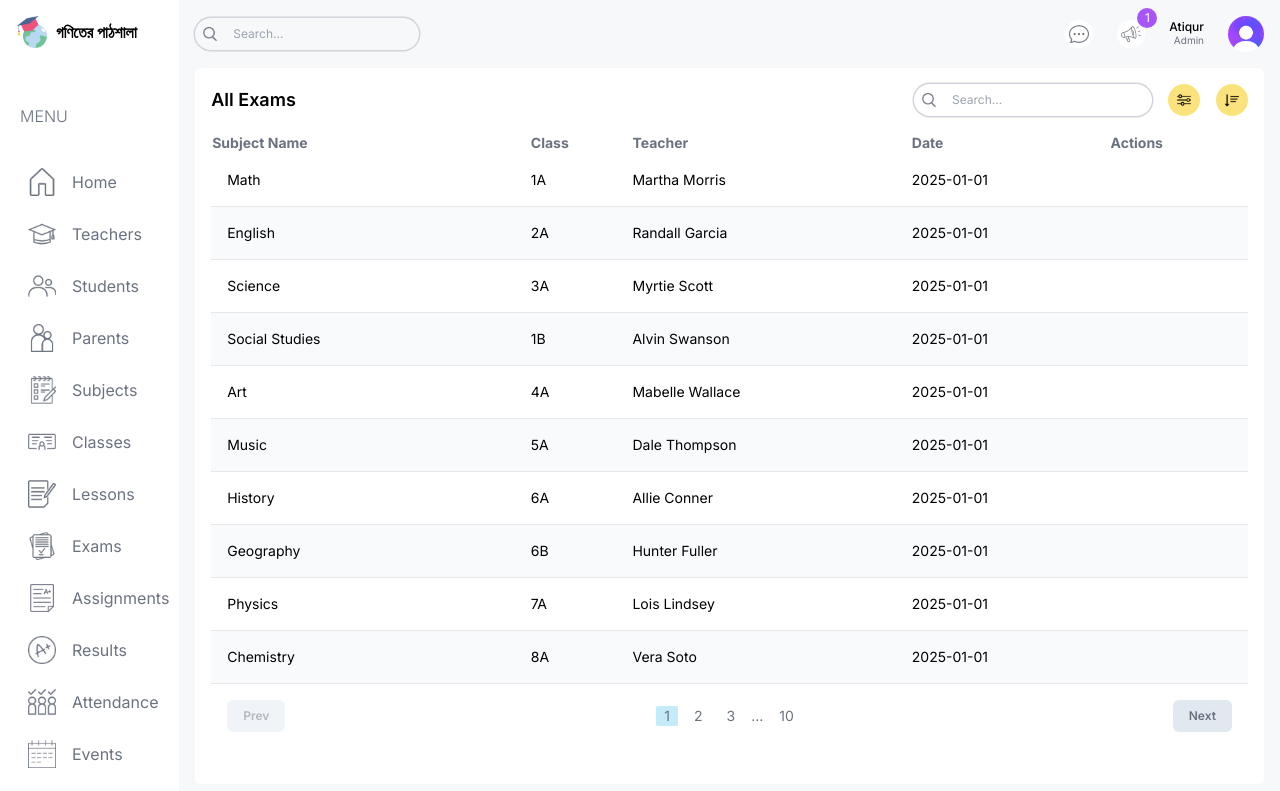
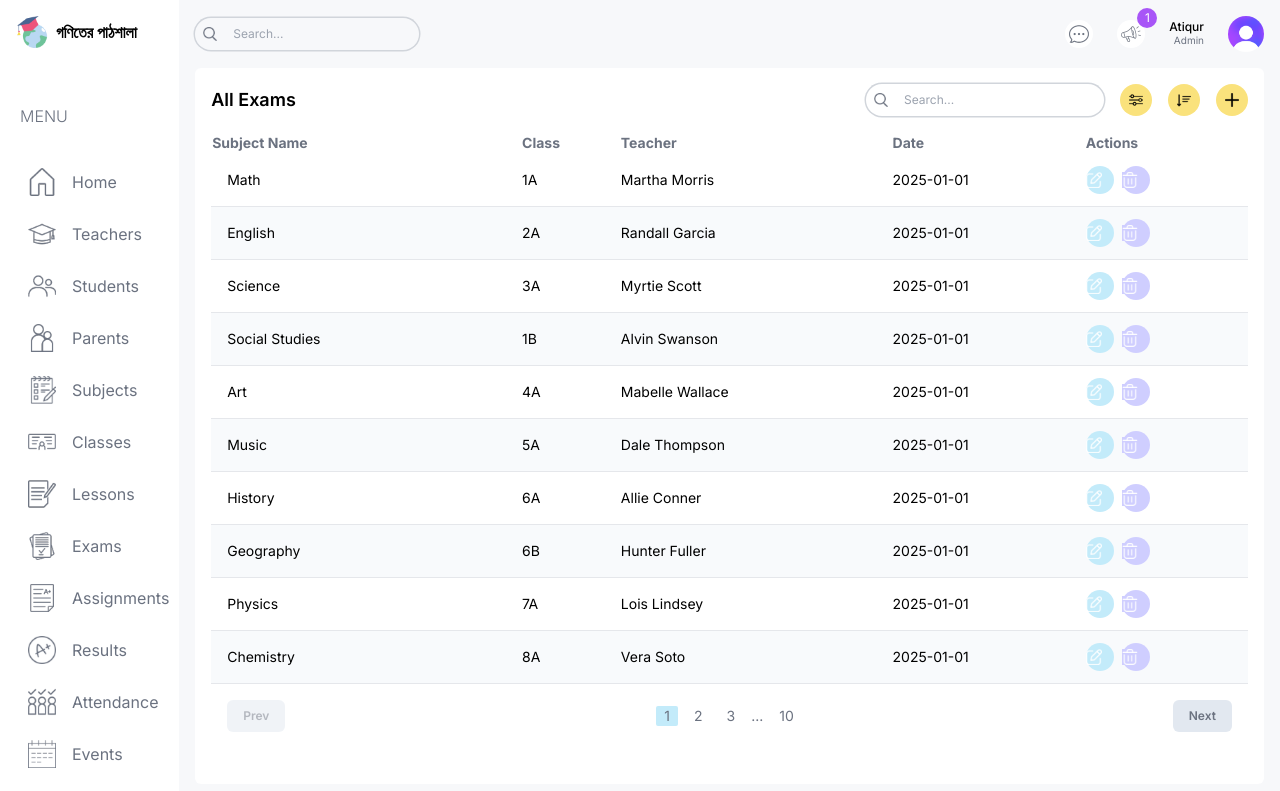
Before and after one commit to theatiq/goniter-pathshala, a Next.js app: page /list/exams in a window 1280 px wide. Shown: the top 791 px of the page. Built offline with nearby package versions, Linux system fonts and the light colour scheme.

Commit message:
Up to assignment list  added.

```diff
--- a/src/app/(dashboard)/list/assignments/page.tsx
+++ b/src/app/(dashboard)/list/assignments/page.tsx
@@ -1,12 +1,20 @@
-import FormModal from "@/components/FormModal";
 import Pagination from "@/components/Pagination";
 import Table from "@/components/Table";
 import TableSearch from "@/components/TableSearch";
 import {
   assignmentsData,
+  classesData,
+  examsData,
+  lessonsData,
+  parentsData,
   role,
+  studentsData,
+  subjectsData,
+  teachersData,
 } from "@/lib/data";
 import Image from "next/image";
+import Link from "next/link";
+import React from "react";
 
 type Assignment = {
   id: number;
@@ -35,9 +43,10 @@ const columns = [
     accessor: "dueDate",
     className: "hidden md:table-cell",
   },
+
   {
     header: "Actions",
-    accessor: "action",
+    accessor: "actions",
   },
 ];
 
@@ -51,42 +60,52 @@ const AssignmentListPage = () => {
       <td>{item.class}</td>
       <td className="hidden md:table-cell">{item.teacher}</td>
       <td className="hidden md:table-cell">{item.dueDate}</td>
+
       <td>
         <div className="flex items-center gap-2">
-          {role === "admin" || role === "teacher" && (
-            <>
-              <FormModal table="assignment" type="update" data={item} />
-              <FormModal table="assignment" type="delete" id={item.id} />
-            </>
+          <Link href={"/list/teacher/${item.id}"}>
+            <button className="w-7 h-7 flex items-center rounded-full bg-lamaSky">
+              <Image src={"/edit.png"} alt="view" width={16} height={16} />
+            </button>
+          </Link>
+          {role === "admin" && (
+            <button className="w-7 h-7 flex items-center rounded-full bg-lamaPurple">
+              <Image src={"/delete.png"} alt="view" width={16} height={16} />
+            </button>
           )}
         </div>
       </td>
     </tr>
   );
-
   return (
-    <div className="bg-white p-4 rounded-md flex-1 m-4 mt-0">
-      {/* TOP */}
+    <div className="bg-white rounded-md p-4 flex-1 m-4 mt-0">
+      {/* Top */}
       <div className="flex items-center justify-between">
         <h1 className="hidden md:block text-lg font-semibold">
           All Assignments
         </h1>
-        <div className="flex flex-col md:flex-row items-center gap-4 w-full md:w-auto">
+        <div className="flex flex-col md:flex-row items-center gap-4  w-full md:w-auto">
           <TableSearch />
           <div className="flex items-center gap-4 self-end">
             <button className="w-8 h-8 flex items-center justify-center rounded-full bg-lamaYellow">
-              <Image src="/filter.png" alt="" width={14} height={14} />
+              <Image src={"/filter.png"} alt="filter" width={14} height={14} />
             </button>
             <button className="w-8 h-8 flex items-center justify-center rounded-full bg-lamaYellow">
-              <Image src="/sort.png" alt="" width={14} height={14} />
+              <Image src={"/sort.png"} alt="filter" width={14} height={14} />
             </button>
-            {role === "admin" || role === "teacher" && <FormModal table="assignment" type="create" />}
+            {role === "admin" && (
+              <button className="w-8 h-8 flex items-center justify-center rounded-full bg-lamaYellow">
+                <Image src={"/plus.png"} alt="filter" width={14} height={14} />
+              </button>
+            )}
           </div>
         </div>
       </div>
-      {/* LIST */}
+      {/* List */}
       <Table columns={columns} renderRow={renderRow} data={assignmentsData} />
-      {/* PAGINATION */}
+
+      {/* Pagination */}
+
       <Pagination />
     </div>
   );
--- a/src/app/(dashboard)/list/classes/page.tsx
+++ b/src/app/(dashboard)/list/classes/page.tsx
@@ -1,9 +1,17 @@
-import FormModal from "@/components/FormModal";
 import Pagination from "@/components/Pagination";
 import Table from "@/components/Table";
 import TableSearch from "@/components/TableSearch";
-import { classesData, role } from "@/lib/data";
+import {
+  classesData,
+  parentsData,
+  role,
+  studentsData,
+  subjectsData,
+  teachersData,
+} from "@/lib/data";
 import Image from "next/image";
+import Link from "next/link";
+import React from "react";
 
 type Class = {
   id: number;
@@ -33,9 +41,10 @@ const columns = [
     accessor: "supervisor",
     className: "hidden md:table-cell",
   },
+
   {
     header: "Actions",
-    accessor: "action",
+    accessor: "actions",
   },
 ];
 
@@ -49,40 +58,50 @@ const ClassListPage = () => {
       <td className="hidden md:table-cell">{item.capacity}</td>
       <td className="hidden md:table-cell">{item.grade}</td>
       <td className="hidden md:table-cell">{item.supervisor}</td>
+
       <td>
         <div className="flex items-center gap-2">
+          <Link href={"/list/teacher/${item.id}"}>
+            <button className="w-7 h-7 flex items-center rounded-full bg-lamaSky">
+              <Image src={"/edit.png"} alt="view" width={16} height={16} />
+            </button>
+          </Link>
           {role === "admin" && (
-            <>
-              <FormModal table="class" type="update" data={item} />
-              <FormModal table="class" type="delete" id={item.id} />
-            </>
+            <button className="w-7 h-7 flex items-center rounded-full bg-lamaPurple">
+              <Image src={"/delete.png"} alt="view" width={16} height={16} />
+            </button>
           )}
         </div>
       </td>
     </tr>
   );
-
   return (
-    <div className="bg-white p-4 rounded-md flex-1 m-4 mt-0">
-      {/* TOP */}
+    <div className="bg-white rounded-md p-4 flex-1 m-4 mt-0">
+      {/* Top */}
       <div className="flex items-center justify-between">
-        <h1 className="hidden md:block text-lg font-semibold">All Classes</h1>
-        <div className="flex flex-col md:flex-row items-center gap-4 w-full md:w-auto">
+        <h1 className="hidden md:block text-lg font-semibold">All classes</h1>
+        <div className="flex flex-col md:flex-row items-center gap-4  w-full md:w-auto">
           <TableSearch />
           <div className="flex items-center gap-4 self-end">
             <button className="w-8 h-8 flex items-center justify-center rounded-full bg-lamaYellow">
-              <Image src="/filter.png" alt="" width={14} height={14} />
+              <Image src={"/filter.png"} alt="filter" width={14} height={14} />
             </button>
             <button className="w-8 h-8 flex items-center justify-center rounded-full bg-lamaYellow">
-              <Image src="/sort.png" alt="" width={14} height={14} />
+              <Image src={"/sort.png"} alt="filter" width={14} height={14} />
             </button>
-            {role === "admin" && <FormModal table="class" type="create" />}
+            {role === "admin" && (
+              <button className="w-8 h-8 flex items-center justify-center rounded-full bg-lamaYellow">
+                <Image src={"/plus.png"} alt="filter" width={14} height={14} />
+              </button>
+            )}
           </div>
         </div>
       </div>
-      {/* LIST */}
+      {/* List */}
       <Table columns={columns} renderRow={renderRow} data={classesData} />
-      {/* PAGINATION */}
+
+      {/* Pagination */}
+
       <Pagination />
     </div>
   );
--- a/src/app/(dashboard)/list/exams/page.tsx
+++ b/src/app/(dashboard)/list/exams/page.tsx
@@ -1,9 +1,19 @@
-import FormModal from "@/components/FormModal";
 import Pagination from "@/components/Pagination";
 import Table from "@/components/Table";
 import TableSearch from "@/components/TableSearch";
-import { examsData, role } from "@/lib/data";
+import {
+  classesData,
+  examsData,
+  lessonsData,
+  parentsData,
+  role,
+  studentsData,
+  subjectsData,
+  teachersData,
+} from "@/lib/data";
 import Image from "next/image";
+import Link from "next/link";
+import React from "react";
 
 type Exam = {
   id: number;
@@ -32,9 +42,10 @@ const columns = [
     accessor: "date",
     className: "hidden md:table-cell",
   },
+
   {
     header: "Actions",
-    accessor: "action",
+    accessor: "actions",
   },
 ];
 
@@ -48,40 +59,50 @@ const ExamListPage = () => {
       <td>{item.class}</td>
       <td className="hidden md:table-cell">{item.teacher}</td>
       <td className="hidden md:table-cell">{item.date}</td>
+
       <td>
         <div className="flex items-center gap-2">
-          {role === "admin" || role === "teacher" && (
-            <>
-              <FormModal table="exam" type="update" data={item} />
-              <FormModal table="exam" type="delete" id={item.id} />
-            </>
+          <Link href={"/list/teacher/${item.id}"}>
+            <button className="w-7 h-7 flex items-center rounded-full bg-lamaSky">
+              <Image src={"/edit.png"} alt="view" width={16} height={16} />
+            </button>
+          </Link>
+          {role === "admin" && (
+            <button className="w-7 h-7 flex items-center rounded-full bg-lamaPurple">
+              <Image src={"/delete.png"} alt="view" width={16} height={16} />
+            </button>
           )}
         </div>
       </td>
     </tr>
   );
-
   return (
-    <div className="bg-white p-4 rounded-md flex-1 m-4 mt-0">
-      {/* TOP */}
+    <div className="bg-white rounded-md p-4 flex-1 m-4 mt-0">
+      {/* Top */}
       <div className="flex items-center justify-between">
         <h1 className="hidden md:block text-lg font-semibold">All Exams</h1>
-        <div className="flex flex-col md:flex-row items-center gap-4 w-full md:w-auto">
+        <div className="flex flex-col md:flex-row items-center gap-4  w-full md:w-auto">
           <TableSearch />
           <div className="flex items-center gap-4 self-end">
             <button className="w-8 h-8 flex items-center justify-center rounded-full bg-lamaYellow">
-              <Image src="/filter.png" alt="" width={14} height={14} />
+              <Image src={"/filter.png"} alt="filter" width={14} height={14} />
             </button>
             <button className="w-8 h-8 flex items-center justify-center rounded-full bg-lamaYellow">
-              <Image src="/sort.png" alt="" width={14} height={14} />
+              <Image src={"/sort.png"} alt="filter" width={14} height={14} />
             </button>
-            {role === "admin" || role === "teacher" && <FormModal table="exam" type="create" />}
+            {role === "admin" && (
+              <button className="w-8 h-8 flex items-center justify-center rounded-full bg-lamaYellow">
+                <Image src={"/plus.png"} alt="filter" width={14} height={14} />
+              </button>
+            )}
           </div>
         </div>
       </div>
-      {/* LIST */}
+      {/* List */}
       <Table columns={columns} renderRow={renderRow} data={examsData} />
-      {/* PAGINATION */}
+
+      {/* Pagination */}
+
       <Pagination />
     </div>
   );
--- a/src/app/(dashboard)/list/lessons/page.tsx
+++ b/src/app/(dashboard)/list/lessons/page.tsx
@@ -1,9 +1,18 @@
-import FormModal from "@/components/FormModal";
 import Pagination from "@/components/Pagination";
 import Table from "@/components/Table";
 import TableSearch from "@/components/TableSearch";
-import { lessonsData, role } from "@/lib/data";
+import {
+  classesData,
+  lessonsData,
+  parentsData,
+  role,
+  studentsData,
+  subjectsData,
+  teachersData,
+} from "@/lib/data";
 import Image from "next/image";
+import Link from "next/link";
+import React from "react";
 
 type Lesson = {
   id: number;
@@ -26,9 +35,10 @@ const columns = [
     accessor: "teacher",
     className: "hidden md:table-cell",
   },
+
   {
     header: "Actions",
-    accessor: "action",
+    accessor: "actions",
   },
 ];
 
@@ -41,40 +51,50 @@ const LessonListPage = () => {
       <td className="flex items-center gap-4 p-4">{item.subject}</td>
       <td>{item.class}</td>
       <td className="hidden md:table-cell">{item.teacher}</td>
+
       <td>
         <div className="flex items-center gap-2">
+          <Link href={"/list/teacher/${item.id}"}>
+            <button className="w-7 h-7 flex items-center rounded-full bg-lamaSky">
+              <Image src={"/edit.png"} alt="view" width={16} height={16} />
+            </button>
+          </Link>
           {role === "admin" && (
-            <>
-              <FormModal table="lesson" type="update" data={item} />
-              <FormModal table="lesson" type="delete" id={item.id} />
-            </>
+            <button className="w-7 h-7 flex items-center rounded-full bg-lamaPurple">
+              <Image src={"/delete.png"} alt="view" width={16} height={16} />
+            </button>
           )}
         </div>
       </td>
     </tr>
   );
-
   return (
-    <div className="bg-white p-4 rounded-md flex-1 m-4 mt-0">
-      {/* TOP */}
+    <div className="bg-white rounded-md p-4 flex-1 m-4 mt-0">
+      {/* Top */}
       <div className="flex items-center justify-between">
         <h1 className="hidden md:block text-lg font-semibold">All Lessons</h1>
-        <div className="flex flex-col md:flex-row items-center gap-4 w-full md:w-auto">
+        <div className="flex flex-col md:flex-row items-center gap-4  w-full md:w-auto">
           <TableSearch />
           <div className="flex items-center gap-4 self-end">
             <button className="w-8 h-8 flex items-center justify-center rounded-full bg-lamaYellow">
-              <Image src="/filter.png" alt="" width={14} height={14} />
+              <Image src={"/filter.png"} alt="filter" width={14} height={14} />
             </button>
             <button className="w-8 h-8 flex items-center justify-center rounded-full bg-lamaYellow">
-              <Image src="/sort.png" alt="" width={14} height={14} />
+              <Image src={"/sort.png"} alt="filter" width={14} height={14} />
             </button>
-            {role === "admin" && <FormModal table="lesson" type="create" />}
+            {role === "admin" && (
+              <button className="w-8 h-8 flex items-center justify-center rounded-full bg-lamaYellow">
+                <Image src={"/plus.png"} alt="filter" width={14} height={14} />
+              </button>
+            )}
           </div>
         </div>
       </div>
-      {/* LIST */}
+      {/* List */}
       <Table columns={columns} renderRow={renderRow} data={lessonsData} />
-      {/* PAGINATION */}
+
+      {/* Pagination */}
+
       <Pagination />
     </div>
   );
--- a/src/app/(dashboard)/list/parents/page.tsx
+++ b/src/app/(dashboard)/list/parents/page.tsx
@@ -43,7 +43,7 @@ const columns = [
 ];
 
 const ParentsListPage = () => {
-  const renderRow = (item: Student) => (
+  const renderRow = (item: Parent) => (
     <tr
       key={item.id}
       className="border-b border-gray-200 even:bg-slate-50 text-sm hover:bg-lamaPurpleLight"
@@ -61,7 +61,7 @@ const ParentsListPage = () => {
         <div className="flex items-center gap-2">
           <Link href={"/list/teacher/${item.id}"}>
             <button className="w-7 h-7 flex items-center rounded-full bg-lamaSky">
-              <Image src={"/view.png"} alt="view" width={16} height={16} />
+              <Image src={"/edit.png"} alt="view" width={16} height={16} />
             </button>
           </Link>
           {role === "admin" && (
--- a/src/app/(dashboard)/list/students/page.tsx
+++ b/src/app/(dashboard)/list/students/page.tsx
@@ -77,7 +77,7 @@ const StudentListPage = () => {
         <div className="flex items-center gap-2">
           <Link href={"/list/teacher/${item.id}"}>
             <button className="w-7 h-7 flex items-center rounded-full bg-lamaSky">
-              <Image src={"/view.png"} alt="view" width={16} height={16} />
+              <Image src={"/edit.png"} alt="view" width={16} height={16} />
             </button>
           </Link>
           {role === "admin" && (
```
